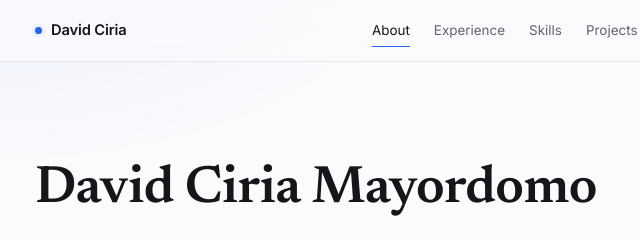
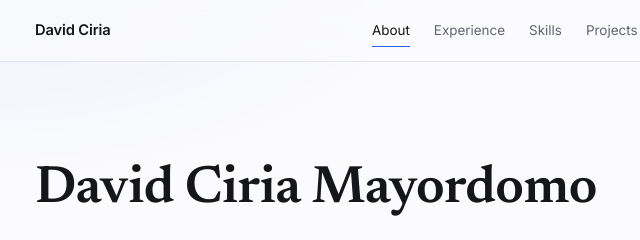
Before and after one commit to davidciria/davidciria.github.io, a plain HTML site: page index.html in a window 1280 px wide. Shown: the top 240 px of the page, 163-803 px from the left. Drawn offline with Linux system fonts and the light colour scheme.

Commit message:
Quitar punto decorativo junto al nombre en la cabecera

```diff
--- a/index.html
+++ b/index.html
@@ -169,16 +169,6 @@
             font-size: 0.92rem;
             font-weight: 600;
             letter-spacing: -0.01em;
-        }
-
-        .site-header .name::before {
-            content: "";
-            width: 7px;
-            height: 7px;
-            border-radius: 50%;
-            background: var(--accent);
-            box-shadow: 0 0 0 3px var(--accent-soft);
-            flex-shrink: 0;
         }
 
         .site-header nav {
```
